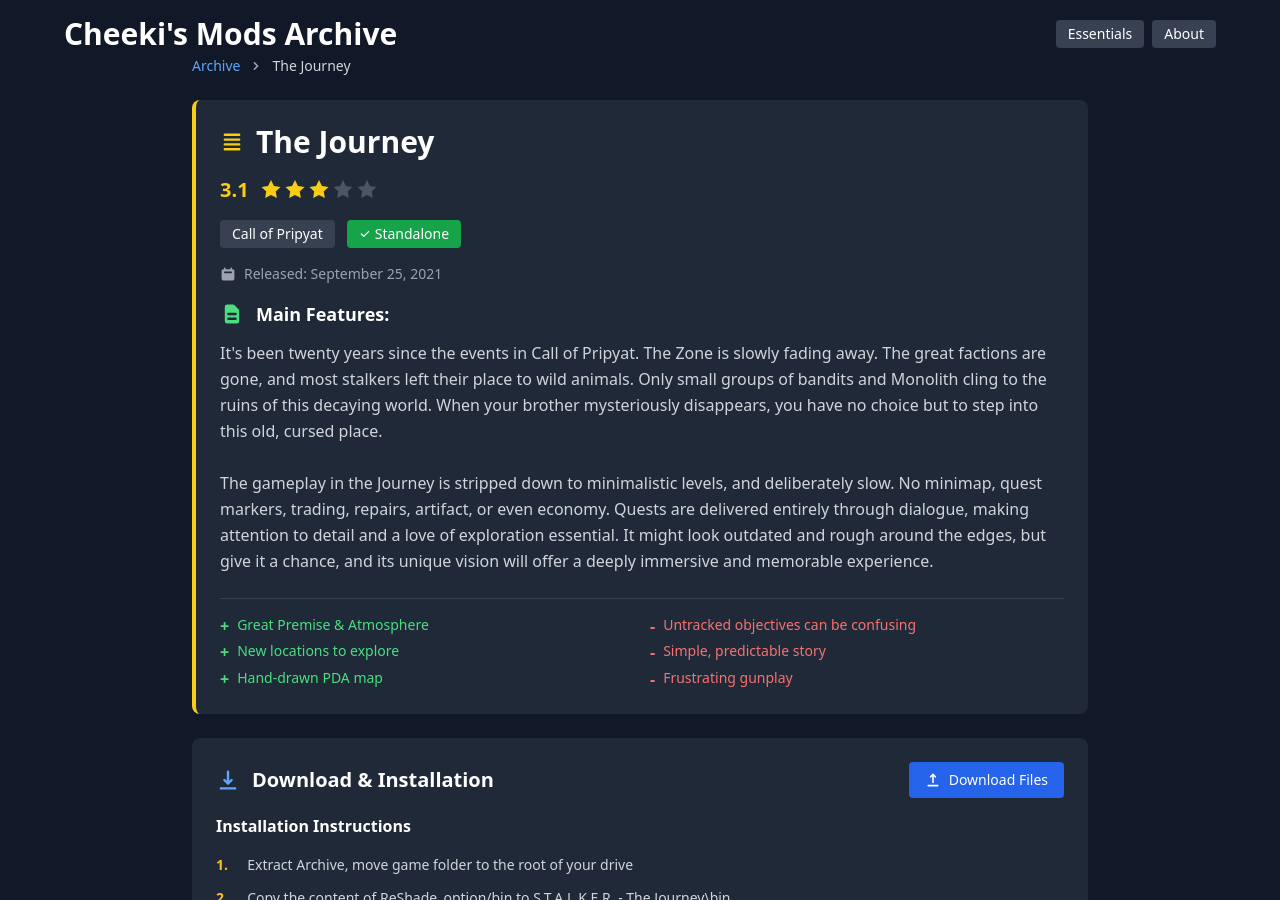
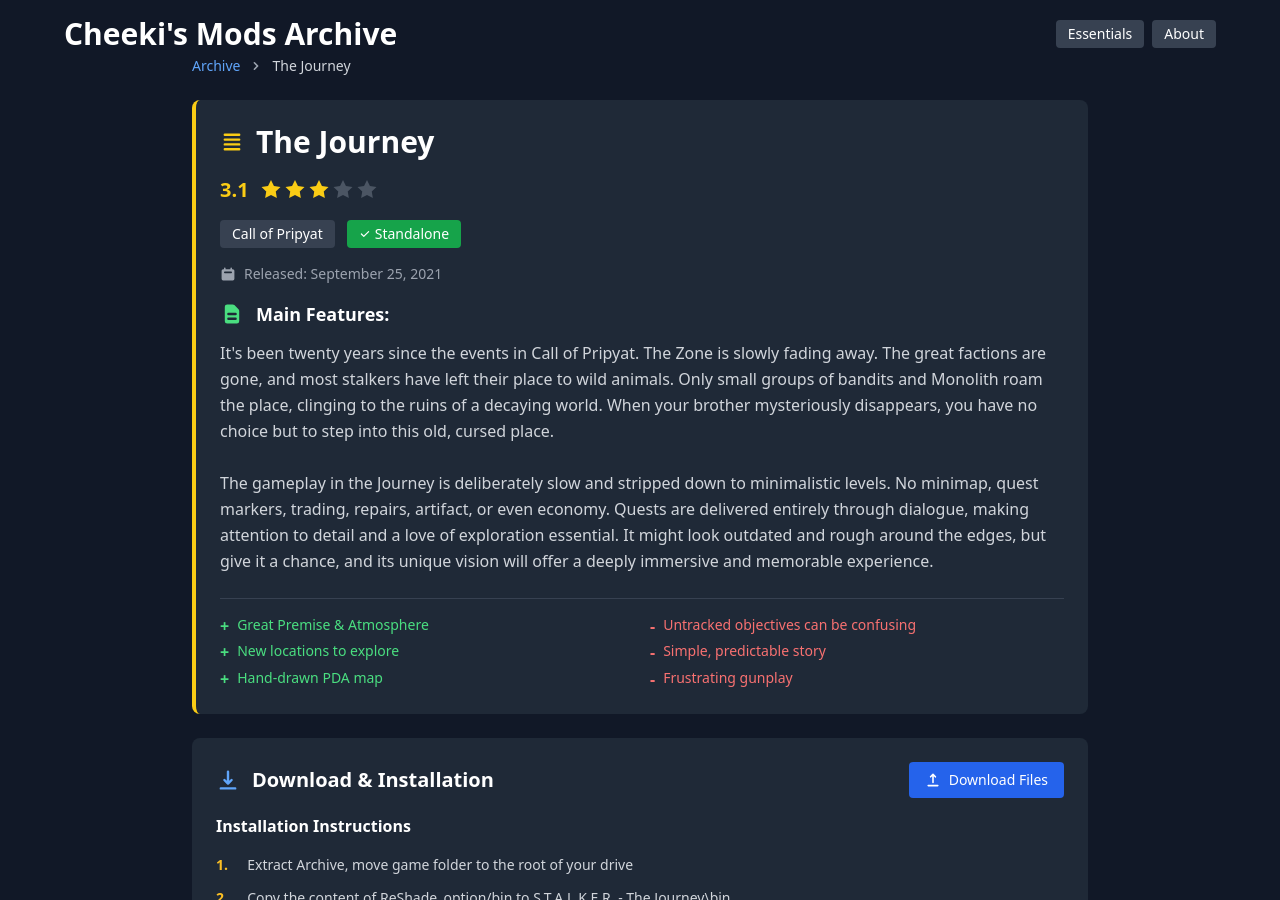
Before and after one commit to Cheekitos/CSMA, a Jekyll site: the page built from _mods/the-journey.md, in a window 1280 px wide and 900 px high. Built offline with Jekyll 4.4.1, drawn with Linux system fonts in a browser that asks for light colours; nearby versions of some CDN libraries; some of the changed lines change nothing that is shown.

Commit message:
Update the-journey.md

```diff
--- a/_mods/the-journey.md
+++ b/_mods/the-journey.md
@@ -7,8 +7,8 @@
 platform: "Call of Pripyat"
 engine: ""
 release_date: "2021-09-25"
-short_description: "You're a hunter living quietly on the outskirts of the Zone. You've heard the stories, but never dared to step inside. When your brother mysteriously disappears on a hunt, your search forces you past the border for the first time."
-description: "It's been twenty years since the events in Call of Pripyat. The Zone is slowly fading away. The great factions are gone, and most stalkers left their place to wild animals. Only small groups of bandits and Monolith cling to the ruins of this decaying world. When your brother mysteriously disappears, you have no choice but to step into this old, cursed place.<br><br>The gameplay in the Journey is stripped down to minimalistic levels, and deliberately slow. No minimap, quest markers, trading, repairs, artifact, or even economy. Quests are delivered entirely through dialogue, making attention to detail and a love of exploration essential. It might look outdated and rough around the edges, but give it a chance, and its unique vision will offer a deeply immersive and memorable experience."
+short_description: "As a hunter living quietly on the outskirts of the Zone, you've heard a lot of stories about the place, but never dared stepping into it. When your brother mysteriously disappears on a hunt, you'll have no other choice but to enter this cursed world."
+description: "It's been twenty years since the events in Call of Pripyat. The Zone is slowly fading away. The great factions are gone, and most stalkers have left their place to wild animals. Only small groups of bandits and Monolith roam the place, clinging to the ruins of a decaying world. When your brother mysteriously disappears, you have no choice but to step into this old, cursed place.<br><br>The gameplay in the Journey is deliberately slow and stripped down to minimalistic levels. No minimap, quest markers, trading, repairs, artifact, or even economy. Quests are delivered entirely through dialogue, making attention to detail and a love of exploration essential. It might look outdated and rough around the edges, but give it a chance, and its unique vision will offer a deeply immersive and memorable experience."
 
 seo_title: "The Journey - Download & Install Guide | Cheeki's S.T.A.L.K.E.R. Mods Archive"
 seo_description: "Download The Journey for S.T.A.L.K.E.R. Call of Pripyat. Complete installation guide, gameplay features, and detailed review on Cheeki's S.T.A.L.K.E.R. Mods Archive"
```
